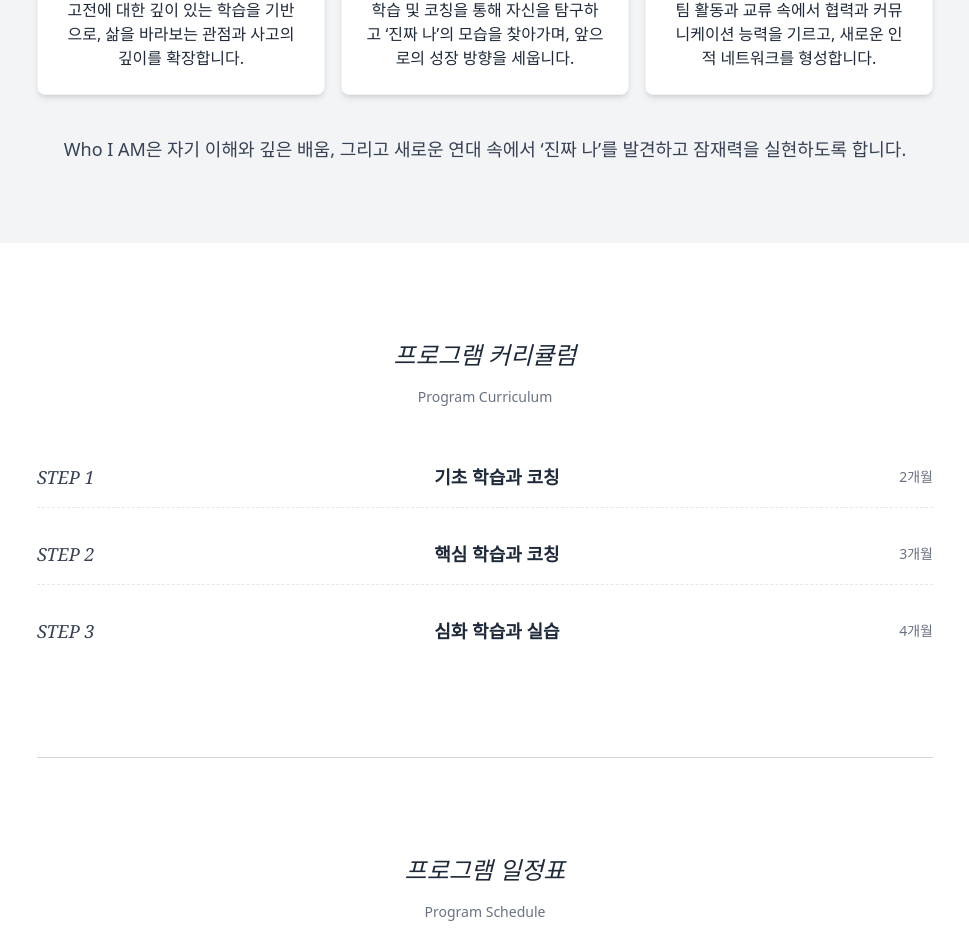
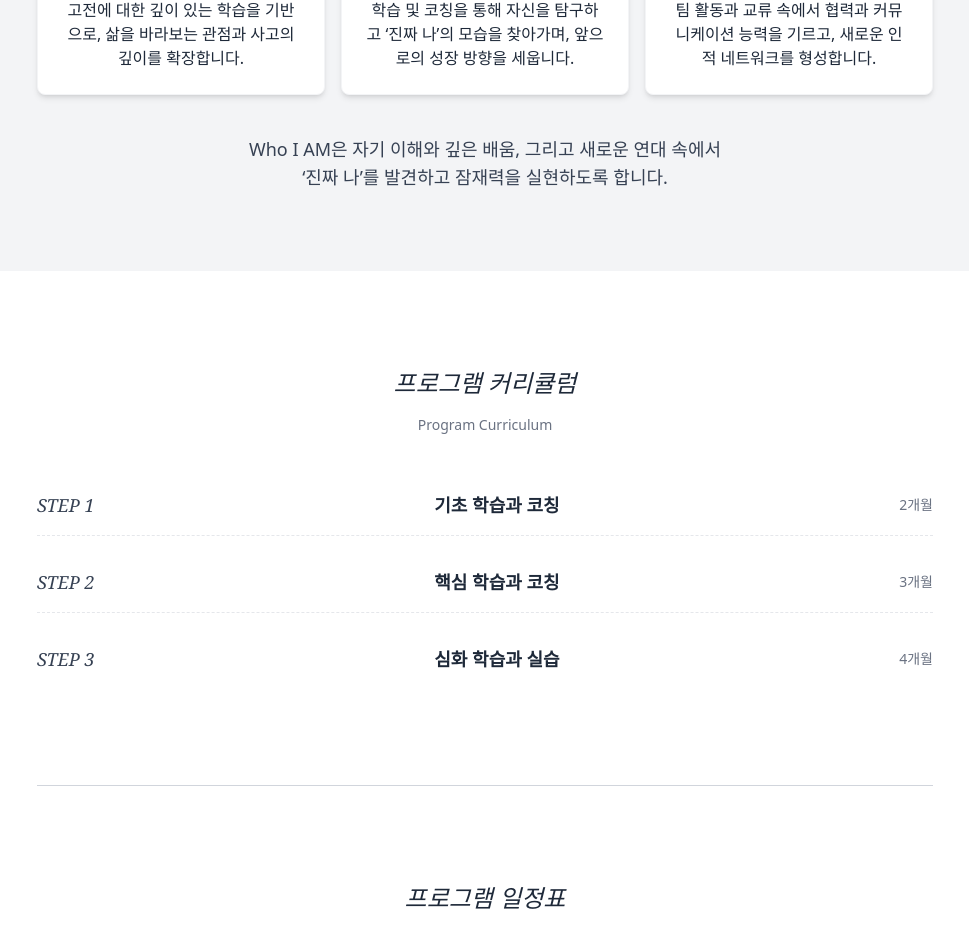
Before and after one commit to whoiam1111/iamhome, a Next.js app: page /whoiam in a window 1280 px wide. Shown: the part 1273-2205 px from the top of the page, without its empty margins (155-1124 px from the left). Built offline with nearby package versions, Linux system fonts and the light colour scheme.

Commit message:
Fix: Url

```diff
--- a/app/(main)/page.tsx
+++ b/app/(main)/page.tsx
@@ -192,7 +192,7 @@ export default function FirstLayer() {
             <span> 더 나은 세상을 만들어 갑니다.</span>
           </div>
           <div
-            onClick={() => router.push("/project/contents")}
+            onClick={() => router.push("/contents")}
             className="flex items-center gap-2 text-[12px] font-medium cursor-pointer hover:underline
                       md:text-[18px] sm:text-[15px] mb-8 sm:mb-12"
           >
--- a/app/about/page.tsx
+++ b/app/about/page.tsx
@@ -143,7 +143,7 @@ export default function About() {
           {/* More button */}
           <FadeInSection isMove={false}>
             <div
-              onClick={() => router.push("/project/contents")}
+              onClick={() => router.push("/contents")}
               className="md:w-[32rem] mx-auto bg-gray-800 text-white text-sm md:text-base font-semibold py-4 px-10
             rounded-md hover:bg-black transition-colors shadow-lg cursor-pointer flex justify-center items-center gap-2"
             >
--- a/app/whoiam/page.tsx
+++ b/app/whoiam/page.tsx
@@ -83,10 +83,12 @@ export default function WhoIAmPage() {
                 </div>
               ))}
             </div>
-            <p className="text-center text-sm md:text-lg text-gray-700">
-              Who I AM은 자기 이해와 깊은 배움, 그리고 새로운 연대 속에서 ‘진짜
-              나’를 발견하고 잠재력을 실현하도록 합니다.
-            </p>
+            <div className="text-center text-sm md:text-lg text-gray-700">
+              <div>
+                Who I AM은 자기 이해와 깊은 배움, 그리고 새로운 연대 속에서
+              </div>
+              <div>‘진짜 나’를 발견하고 잠재력을 실현하도록 합니다.</div>
+            </div>
           </div>
         </FadeInSection>
       </section>
--- a/lib/constants/about.ts
+++ b/lib/constants/about.ts
@@ -26,13 +26,13 @@ export const teamData = [
 // Program
 export const programInfo = [
   {
-    path: "/project/contents",
+    path: "/contents",
     img: "https://imagedelivery.net/BeIKmnUeqh2uGk7c6NSanA/7f728d83-dd34-44a7-0453-ace758c1fd00/public",
     title: "강연 및 각종 프로그램",
     desc: `'진짜 나'를 찾고, 성장할 수 있도록 강연, 훈련, 멘토링, 다양한 콘텐츠를 기획·운영합니다.`,
   },
   {
-    path: "/project/whoiam",
+    path: "/whoiam",
     img: "https://imagedelivery.net/BeIKmnUeqh2uGk7c6NSanA/77d82010-7c68-47eb-17d1-89d2ed9d8a00/public",
     title: "Who I AM",
     desc: `'진짜 나'를 찾고, 성장할 수 있는 체계적인 훈련 프로그램을 운영합니다. 강연, 코칭, 교류와 각종 프로그램을 함께 할 수 있습니다.`,
```
